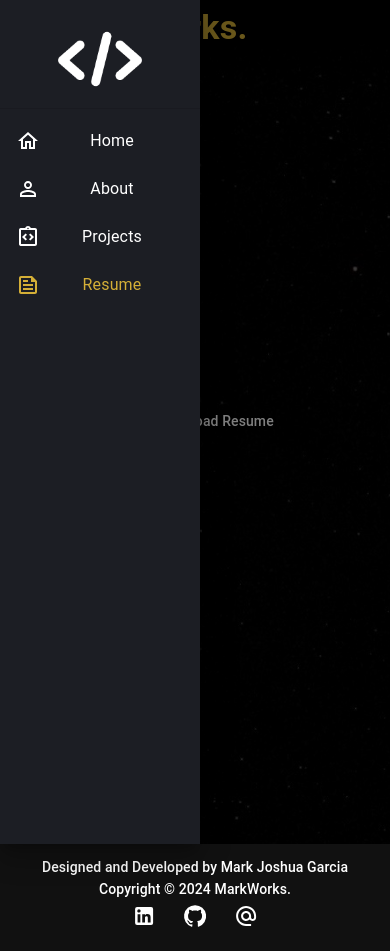
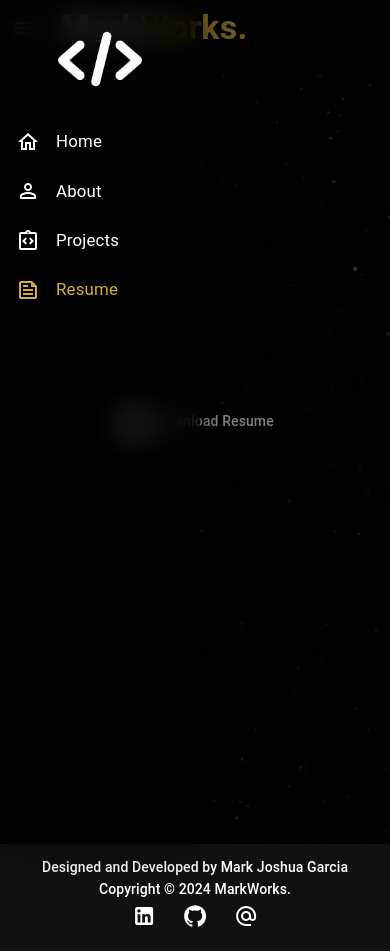
Before and after one commit to Markkk21/Portfolio-React, a React (Create React App) app: page /resume in a window 390 px wide. Both pictures are taken after a click on the button "open drawer". Built offline with nearby package versions, Linux system fonts and the light colour scheme.

Commit message:
Updated Navbar/Responsive and Added preloader

```diff
--- a/src/App.css
+++ b/src/App.css
@@ -3,7 +3,7 @@
   background-image: url(./img/bg.jpg);
   background-repeat: no-repeat;
   background-position: center;
-  background-attachment: fixed;
+  /* background-attachment: inherit; */
   background-size: cover;
   /* background; */
   min-height: 100vh;
--- a/src/App.js
+++ b/src/App.js
@@ -1,5 +1,4 @@
-import React, { useEffect } from "react";
-import { Box } from '@material-ui/core';
+import React, { useState, useEffect } from "react";
 
 import './App.css';
 import './Components/css/styles.css';
@@ -13,11 +12,24 @@ import ProjectsPage from './Components/Pages/Projects';
 import ResumePage from './Components/Pages/Resume';
 import QueueVistaDetails from './Components/Pages/QueueVista/QueueVistaDetails';
 import Footer from './Components/Layout/Footer';
+import Preloader from './Components/Layout/Pre';
 
 function App() {
+  const [load, updateLoad] = useState(true);
+
+  useEffect(() => {
+    const timer = setTimeout(() => {
+      updateLoad(false);
+    }, 1100);
+
+    return () => clearTimeout(timer);
+  }, []);
+
+
   return (
     <Router>
-        <div className="App">
+      <Preloader load={load}/>
+        <div className="App" id={load ? "no-scroll" : "scroll"}>
           <DrawerAppBar/>
             <Routes>
               <Route path="/" element={<Dashboard />} />
--- a/src/Components/Layout/Navbar.jsx
+++ b/src/Components/Layout/Navbar.jsx
@@ -40,7 +40,7 @@ function Navbar(props) {
             <ListItemButton
               component={Link}
               to={item.path}
-              sx={{ color: isCurrentPath(item.path) ? '#d4af37' : 'inherit', textAlign: 'center'}} // Apply color based on the current path
+              sx={{ color: isCurrentPath(item.path) ? '#d4af37' : 'inherit'}} // Apply color based on the current path
             >
                {item.icon}
               <ListItemText primary={item.name} />
@@ -102,7 +102,8 @@ function Navbar(props) {
           }}
           sx={{
             display: { xs: 'block', sm: 'none' },
-            '& .MuiDrawer-paper': { boxSizing: 'border-box', width: drawerWidth, backgroundColor: '#1c1e24', color: 'white' },
+            '& .MuiDrawer-paper': { boxSizing: 'border-box', width: drawerWidth, backgroundColor: 'rgba(0, 0, 0, 0.5)', color: 'white', backdropFilter: 'blur(15px)' },
+            '& .MuiTypography-root': { fontSize: '2vh', ml: 2, },
           }}
         >
           {drawerContent}
--- /dev/null
+++ b/src/Components/Layout/Pre.jsx
@@ -0,0 +1,6 @@
+import React from "react";
+function Pre(props) {
+  return <div id={props.load ? "preloader" : "preloader-none"}></div>;
+}
+
+export default Pre;
--- a/src/Components/css/styles.css
+++ b/src/Components/css/styles.css
@@ -1,7 +1,7 @@
 /* Navbar */
 
 #navBar {
-    background-color: transparent;
+    background-color: rgba(0, 0, 0, 0.5);
     /* box-shadow: none; */
     backdrop-filter: blur(15px);
 }
@@ -169,22 +169,48 @@
 /* ScrollBar */
 
 ::-webkit-scrollbar {
-  width: 7px;
+  width: 6px;
 }
 
 /* Track */
 ::-webkit-scrollbar-track {
-  background: #434b58;
+  background: #111111;
 }
 
 /* Handle */
 ::-webkit-scrollbar-thumb {
-  background: #999999;
+  background: #727272;
   border-radius: 12px;
 }
 
 /* Handle on hover */
 ::-webkit-scrollbar-thumb:hover {
-  background:  #e9e9e9;
+  background:  #b4b4b4;
   border-radius: 12px;
 }
+
+
+/* PreLoader */
+
+#preloader {
+    position: fixed;
+    top: 0;
+    left: 0;
+    width: 100%;
+    height: 100%;
+    z-index: 999999;
+    background-color: #000000;
+    background-image: url(../../img/loader.svg);
+    background-repeat: no-repeat;
+    background-position: center;
+    background-size: 12vh 12vh;
+}
+
+#preloader-none {
+    opacity: 0;
+}
+
+#no-scroll {
+    overflow: hidden;
+    height: 100vh;
+}
```
Also changed, not shown: src/Components/Layout/ScrollToTop.jsx (deleted, +0 -12 lines), src/img/loader.gif (added), src/img/loader.svg (added).
